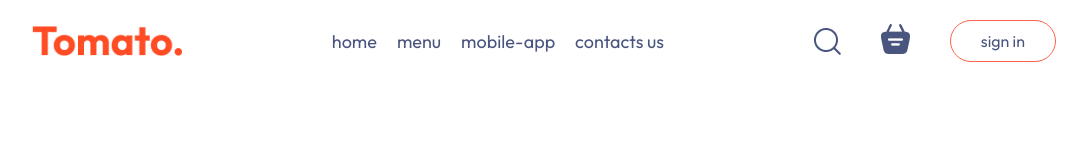
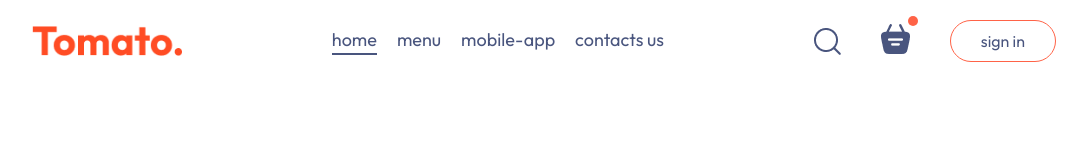
Before and after one commit to Labib-2025/my-project, a React (Vite) app in the folder Frontend/: page / in a window 1280 px wide. Shown: the top 160 px of the page, without its empty margins (96-1183 px from the left). Built offline with nearby package versions, Linux system fonts and the light colour scheme.

Commit message:
navbar complete

```diff
--- a/Frontend/src/components/Navbar/Navbar.css
+++ b/Frontend/src/components/Navbar/Navbar.css
@@ -31,8 +31,32 @@
     padding: 10px 30px;
     border-radius: 50px;
     cursor: pointer;
+    transition: 0.3s;
 }
 
 .navbar button:hover {
     background-color: #fff4f2;
 }
+
+.navbar .active {
+    padding-bottom: 2px;
+    border-bottom: 2px solid #49557e;
+}
+
+.navbar li {
+    cursor: pointer;
+}
+
+.navbar-search-icon {
+    position: relative;
+}
+
+.navbar-search-icon .dot {
+    position: absolute;
+    min-width: 10px;
+    min-height: 10px;
+    background-color: tomato;
+    border-radius: 5px;
+    top: -8px;
+    right: -8px;
+}
--- a/Frontend/src/components/Navbar/Navbar.jsx
+++ b/Frontend/src/components/Navbar/Navbar.jsx
@@ -1,16 +1,19 @@
-import React from 'react'
+import React, { useState } from 'react'
 import './Navbar.css'
 import  { assets } from '../../assets/assets'
 
 const Navbar = () => {
+
+    const [menu,setMenu] = useState("home");
+
   return (
     <div className='navbar'>
         <img src={assets.logo} alt="" className="logo" />
         <ul className='navbar-menu'>
-            <li>home</li>
-            <li>menu</li>
-            <li>mobile-app</li>
-            <li>contacts us</li>
+            <li onClick={()=>setMenu("home")} className={menu==="home"?"active":""}>home</li>
+            <li onClick={()=>setMenu("menu")} className={menu==="menu"?"active":""}>menu</li>
+            <li onClick={()=>setMenu("mobile-app")} className={menu==="mobile-app"?"active":""}>mobile-app</li>
+            <li onClick={()=>setMenu("contact-us")} className={menu==="contact-us"?"active":""}>contacts us</li>
         </ul>
         <div className="navbar-right">
             <img src={assets.search_icon} alt="" />
```
